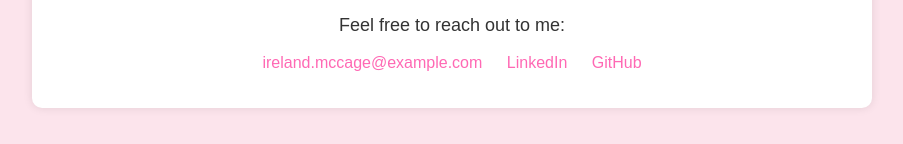
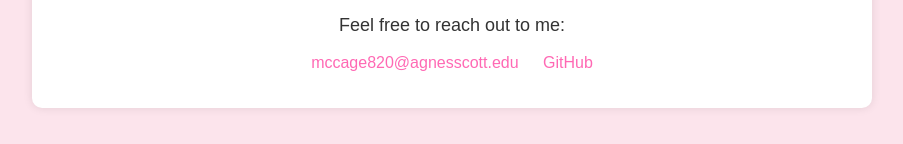
Before and after one commit to irelandm04/irelandmc04.github.io, a plain HTML site: page index.html in a window 1280 px wide. Shown: the part 231-375 px from the top of the page, without its empty margins (188-1091 px from the left). Drawn offline with Linux system fonts and the light colour scheme.

Commit message:
Update index.html

```diff
--- a/index.html
+++ b/index.html
@@ -59,9 +59,8 @@
     </ul>
     <p>Feel free to reach out to me:</p>
     <ul>
-        <li><a href="mailto:ireland.mccage@example.com">ireland.mccage@example.com</a></li>
-        <li><a href="https://linkedin.com/in/irelandmccage" target="_blank">LinkedIn</a></li>
-        <li><a href="https://github.com/irelandmccage" target="_blank">GitHub</a></li>
+        <li><a href="mailto:mccage820@agnesscott.edu">mccage820@agnesscott.edu</a></li>
+        <li><a href="https://github.com/irelandm04/irelandmc04.github.io" target="_blank">GitHub</a></li>
     </ul>
 </div>
 
```
